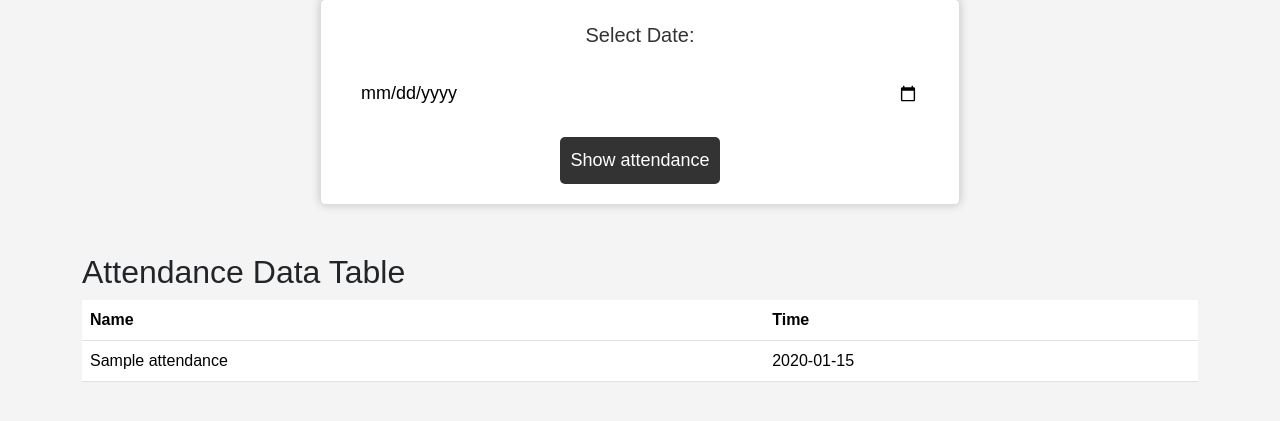
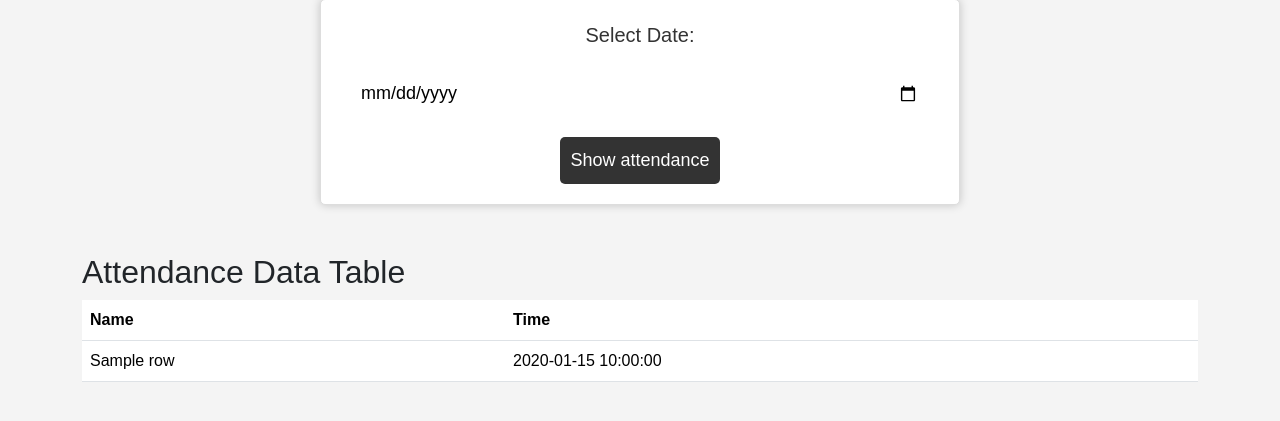
Before and after one commit to FayeKelmith/face_recognition_flask, a Flask app: template templates/index.html in a window 1280 px wide. Shown: the part 135-556 px from the top of the page. Run offline with Flask 3, Linux system fonts and the light colour scheme; the template is opened without the code that fills it: most values are stand-ins (such as "Sample title", 1, 10 or a date in 2020); parts of the project's set-up code (start-up, migrations or seed data) failed here and were passed over.

Commit message:
application db updated

```diff
--- a/app.py
+++ b/app.py
@@ -1,31 +1,41 @@
 from flask import Flask, render_template, request
 import sqlite3
 from datetime import datetime
+from .database import getRegisteredAttendees
+# TODO: replace this database here and use the supabase one with formatted information.
+app = Flask(__name__)
 
-app = Flask(__name__)
 
 @app.route('/')
 def index():
     return render_template('index.html', selected_date='', no_data=False)
 
+
 @app.route('/attendance', methods=['POST'])
 def attendance():
+
     selected_date = request.form.get('selected_date')
     selected_date_obj = datetime.strptime(selected_date, '%Y-%m-%d')
     formatted_date = selected_date_obj.strftime('%Y-%m-%d')
 
-    conn = sqlite3.connect('attendance.db')
-    cursor = conn.cursor()
+    # conn = sqlite3.connect('attendance.db')
+    # cursor = conn.cursor()
 
-    cursor.execute("SELECT name, time FROM attendance WHERE date = ?", (formatted_date,))
-    attendance_data = cursor.fetchall()
+    # cursor.execute(
+    #     "SELECT name, time FROM attendance WHERE date = ?", (formatted_date,))
+    # attendance_data = cursor.fetchall()
 
-    conn.close()
+    # conn.close()
+
+    attendance_data = getRegisteredAttendees(formatted_date)
+
+    print(attendance_data)
 
     if not attendance_data:
         return render_template('index.html', selected_date=selected_date, no_data=True)
 
     return render_template('index.html', selected_date=selected_date, attendance_data=attendance_data)
 
+
 if __name__ == '__main__':
     app.run()
--- a/templates/index.html
+++ b/templates/index.html
@@ -1,10 +1,13 @@
-<!doctype html>
+<!DOCTYPE html>
 <html lang="en">
   <head>
-        <meta charset="utf-8">
-        <meta name="viewport" content="width=device-width, initial-scale=1">
+    <meta charset="utf-8" />
+    <meta name="viewport" content="width=device-width, initial-scale=1" />
     <title>Attendance Tracker Sheet</title>
-        <link href="https://cdn.jsdelivr.net/npm/bootstrap@5.3.1/dist/css/bootstrap.min.css" rel="stylesheet">
+    <link
+      href="https://cdn.jsdelivr.net/npm/bootstrap@5.3.1/dist/css/bootstrap.min.css"
+      rel="stylesheet"
+    />
     <style>
       body {
         font-family: Arial, sans-serif;
@@ -58,12 +61,20 @@
     <div class="jumbotron text-center">
       <h1 class="display-4">Attendance Tracker Sheet</h1>
     </div>
-        <hr>
+    <hr />
 
     <form action="/attendance" method="POST" id="attn-form">
       <label for="selected_date">Select Date: </label>
-            <input type="date" id="selected_date" name="selected_date" required value="{{ selected_date }}">
-            <button type="submit" class="btn btn-outline-success">Show attendance</button>
+      <input
+        type="date"
+        id="selected_date"
+        name="selected_date"
+        required
+        value="{{ selected_date }}"
+      />
+      <button type="submit" class="btn btn-outline-success">
+        Show attendance
+      </button>
     </form>
 
     <div class="container mt-5">
@@ -82,38 +93,20 @@
           </tr>
         </thead>
         <tbody>
-                {% for name, time in attendance_data %}
+          {% for row in attendance_data %}
           <tr>
-                    <td>{{ name }}</td>
-                    <td>{{ time }}</td>
+            <td>{{ row['name'] }}</td>
+            <td>{{ row['date'] }}</td>
           </tr>
           {% endfor %}
         </tbody>
       </table>
     </div>
 
-
-
-
-
-
-
-
-
-
-
-
-
-
-
-
-
-
-
-
-
-
-
-    <script src="https://cdn.jsdelivr.net/npm/bootstrap@5.3.1/dist/js/bootstrap.bundle.min.js" integrity="sha384-HwwvtgBNo3bZJJLYd8oVXjrBZt8cqVSpeBNS5n7C8IVInixGAoxmnlMuBnhbgrkm" crossorigin="anonymous"></script>
+    <script
+      src="https://cdn.jsdelivr.net/npm/bootstrap@5.3.1/dist/js/bootstrap.bundle.min.js"
+      integrity="sha384-HwwvtgBNo3bZJJLYd8oVXjrBZt8cqVSpeBNS5n7C8IVInixGAoxmnlMuBnhbgrkm"
+      crossorigin="anonymous"
+    ></script>
   </body>
 </html>
```
Also changed, not shown: database.py (+19 -1 lines). Lines whose indentation alone changed are shown as unchanged.
